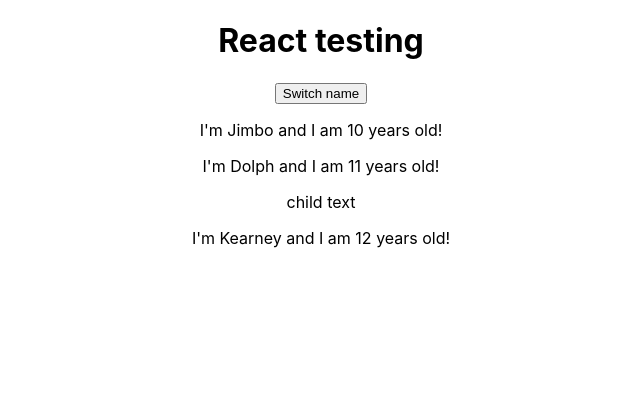
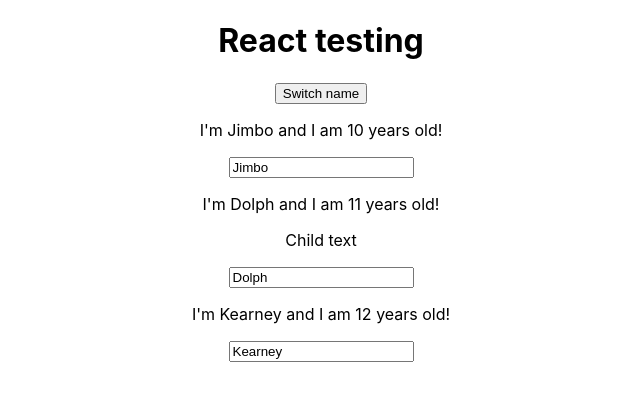
Before and after one commit to prupke2/react-practice, a React (Create React App) app: page / in a window 1280 px wide. Shown: the top 400 px of the page, without its empty margins (319-959 px from the left). Built offline with nearby package versions, Linux system fonts and the light colour scheme.

Commit message:
practice with passing in props, through lesson 47

```diff
--- a/src/App.js
+++ b/src/App.js
@@ -12,15 +12,41 @@
     ]
   };
 
+  switchNameHandler = (newName) => {
+    this.setState({persons: [
+      { name: newName, age: 20},
+      { name: 'Dolph2', age: 21},
+      { name: 'Kearney2', age: 22}
+      ]
+    })
+  }
+
+  nameChangeHandler = (event) => {
+    this.setState({persons: [
+      { name: event.target.value, age: 20},
+      { name: 'Dolph', age: 11},
+      { name: 'Kearney', age: 12}
+      ]
+    })
+  }
+
   render() {
-
     return (
       <div className="App">
         <h1>React testing</h1>
-        <button>Switch name</button>
-        <Person name={this.state.persons[0].name} age={this.state.persons[0].age} />
-        <Person name="Dolph" age="11"> child text</Person>
-        <Person name="Kearney" age="12"/>
+        <button onClick={() => this.switchNameHandler('new name') }>Switch name</button>
+        <Person
+          name={this.state.persons[0].name}
+          age={this.state.persons[0].age}
+          click={this.switchNameHandler.bind(this, 'new name2')}
+          changed={this.nameChangeHandler} />
+        <Person
+          name={this.state.persons[1].name}
+          age={this.state.persons[1].age}>Child text</Person>
+        <Person
+          name={this.state.persons[2].name}
+          age={this.state.persons[2].age} />
+
       </div>
     );
   };
--- a/src/Person/Person.js
+++ b/src/Person/Person.js
@@ -3,8 +3,10 @@
 const person = (props) => {
 	return (
 		<div>
-			<p>I'm {props.name} and I am {props.age} years old!</p>
+			<p onClick={props.click}>I'm {props.name} and I am {props.age} years old!</p>
 			<p>{props.children}</p>
+			<input type="text" onChange={props.changed}
+			value={props.name}/>
 		</div>
 	)
 };
```
